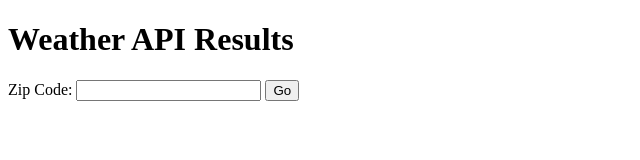
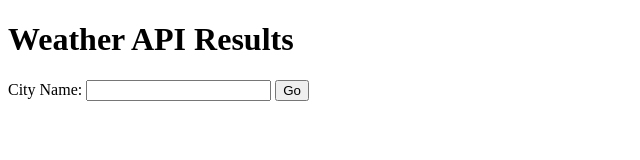
Before and after one commit to debasisb/weather, a website: page index.html in a window 1280 px wide. Shown: the full height of the page, 0-640 px from the left. Drawn offline with Linux system fonts and the light colour scheme.

Commit message:
Update city index.html
Updated the index.html to query by city name.

```diff
--- a/index.html
+++ b/index.html
@@ -9,8 +9,8 @@
     <h1>Weather API Results</h1>
 
     <form action="/" method="post">
-        <label for="zipInput">Zip Code: </label>
-        <input id = "zipInput" type="text" name="zipInput">
+        <label for="cityInput">City Name: </label>
+        <input id = "cityInput" type="text" name="cityInput">
         <button type="submit">Go</button>
     </form>
 
```
